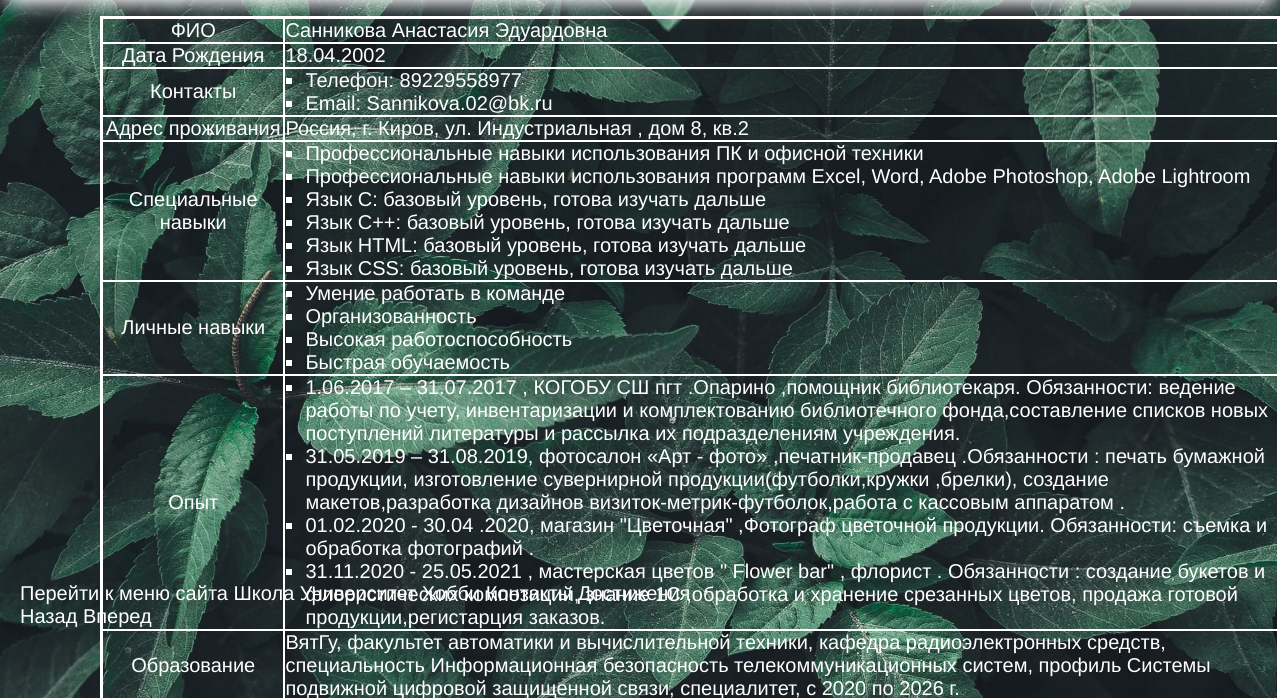
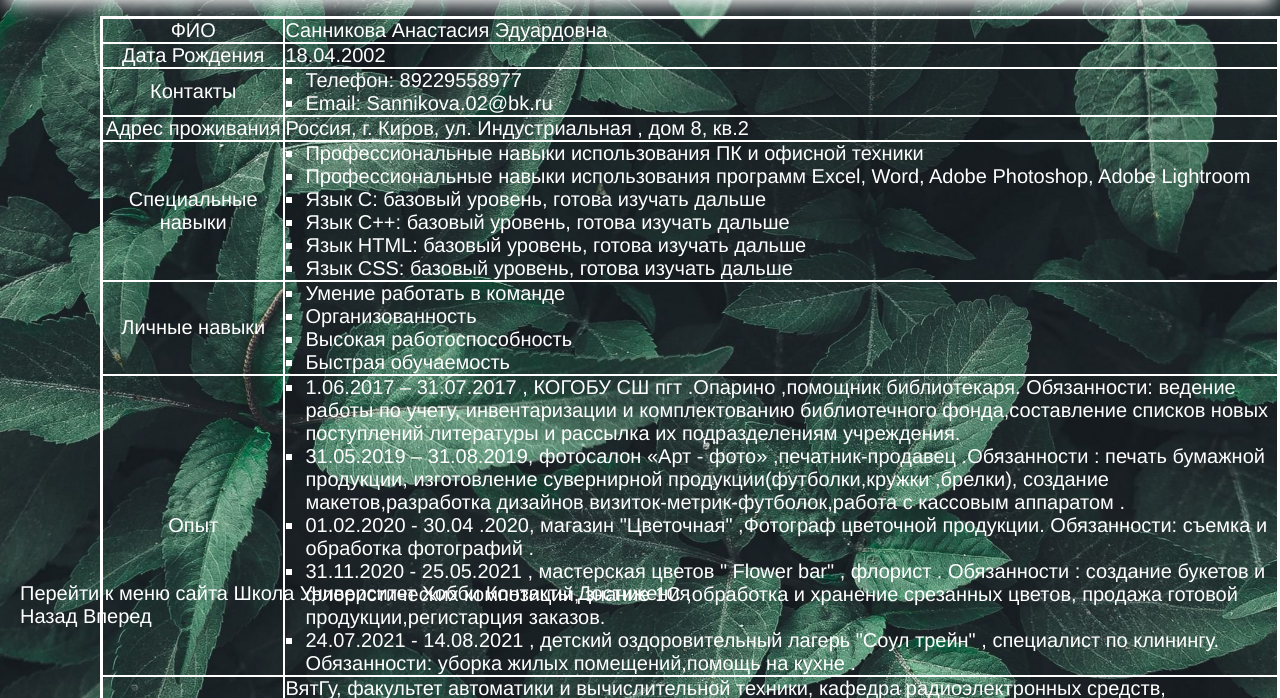
Before and after one commit to nassssa/my-site, a plain HTML site: page rezume.html in a window 1280 px wide. Shown: the part 98-796 px from the top of the page. Drawn offline with Linux system fonts and the light colour scheme.

Commit message:
Update rezume.html

```diff
--- a/rezume.html
+++ b/rezume.html
@@ -37,7 +37,8 @@
 			<li> 31.05.2019 – 31.08.2019,	фотосалон «Арт - фото» ,печатник-продавец .Обязанности : печать бумажной продукции, изготовление сувернирной продукции(футболки,кружки ,брелки), создание макетов,разработка дизайнов визиток-метрик-футболок,работа с кассовым аппаратом . </li>
 			<li> 01.02.2020 - 30.04 .2020, магазин "Цветочная" ,Фотограф цветочной продукции. Обязанности: съемка и обработка фотографий .</li>
 			<li> 31.11.2020 - 25.05.2021 , мастерская цветов " Flower bar" , флорист . Обязанности :  создание букетов и  флористических композиций, знание 1С ,обработка и хранение срезанных цветов, продажа готовой продукции,регистарция заказов. </li>
-			</ul></td></tr>
+			<li> 24.07.2021 - 14.08.2021 , детский оздоровительный лагерь "Соул трейн" , специалист по клинингу. Обязанности: уборка жилых помещений,помощь на кухне .  </li>
+				</ul></td></tr>
 			<tr> <td> Образование </td> <td> ВятГу, факультет автоматики и вычислительной техники, кафедра радиоэлектронных средств, специальность   Информационная безопасность телекоммуникационных систем, профиль Системы подвижной цифровой защищенной связи, специалитет, с 2020 по 2026 г.</td></tr>
 			<tr> <td> Дополнительные навыки </td> <td>
 			<li>Сертификаты Sololern: язык С, язык С++, язык HTML, язык CSS</li>
```
